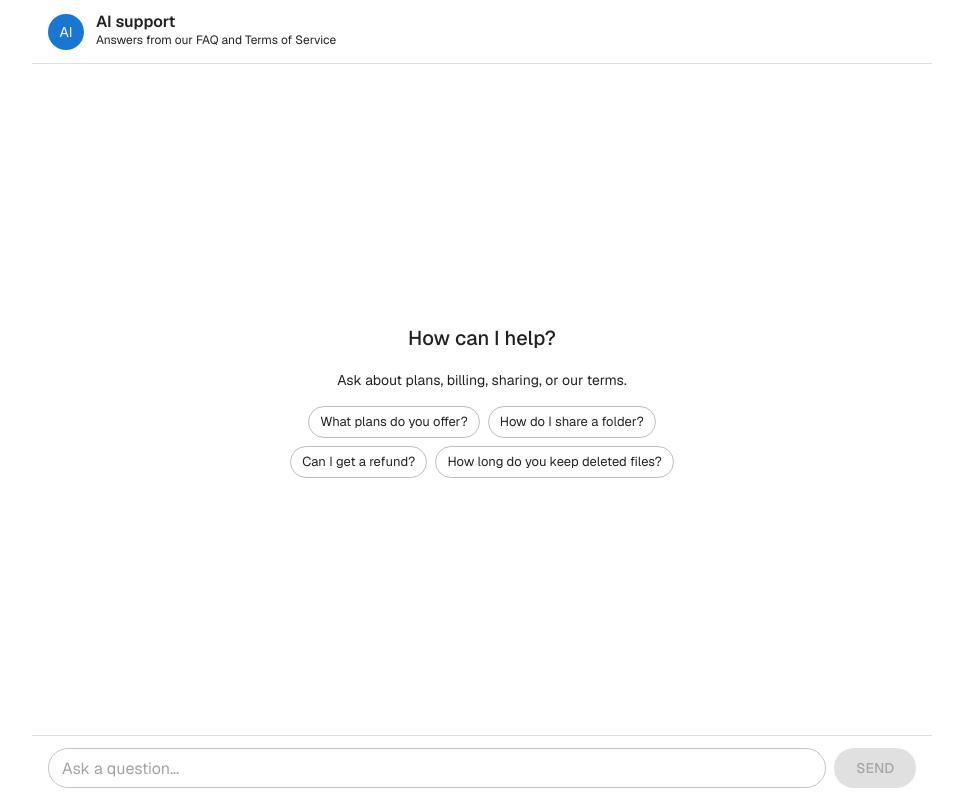
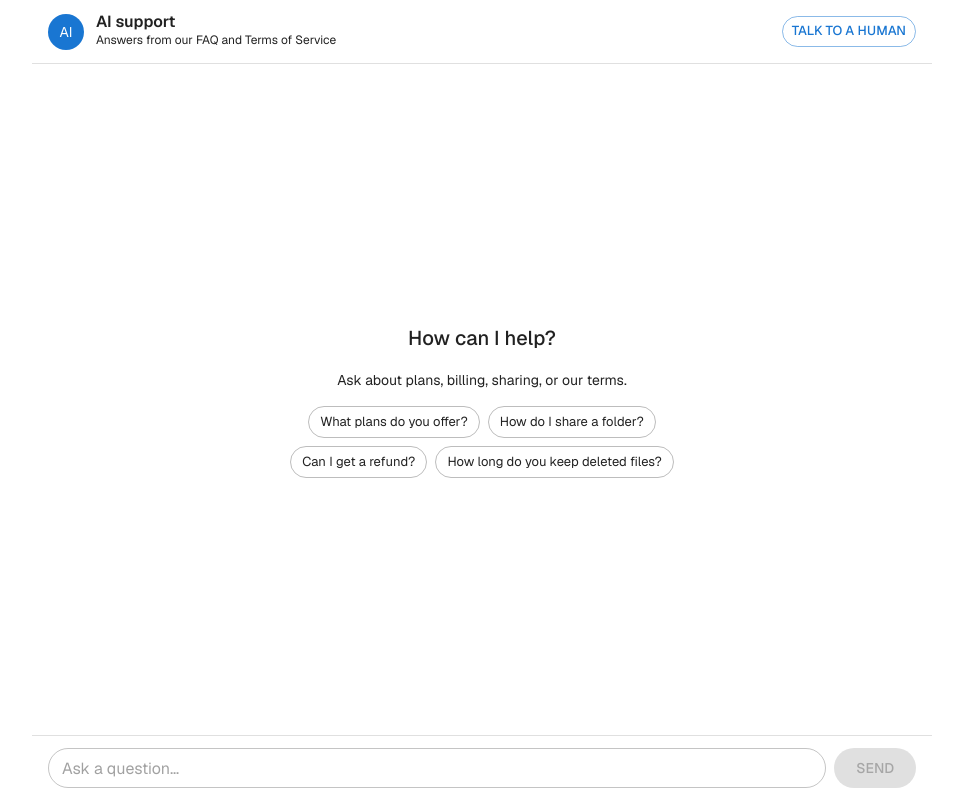
Before and after one commit to Jkotoun/ai-chat, a Next.js app in the folder frontend/: page / in a window 1280 px wide. Shown: the whole page, without its empty margins (158-1121 px from the left). Built offline with nearby package versions, Linux system fonts and the light colour scheme; no server answers; what @mui/material-nextjs would draw is missing.

Commit message:
feat(frontend): add a Talk to a human button to the chat header

```diff
--- a/frontend/src/features/chat/Chat.tsx
+++ b/frontend/src/features/chat/Chat.tsx
@@ -15,7 +15,7 @@ export default function Chat() {
   return (
     <Container maxWidth="md" disableGutters sx={{ height: "100dvh" }}>
       <Stack sx={{ height: 1 }}>
-        <ChatHeader />
+        <ChatHeader disabled={isAnswering} onAsk={ask} />
         <Stack sx={{ flex: 1, overflowY: "auto", px: 2, py: 3 }}>
           {hasMessages ? <MessageList messages={messages} /> : <EmptyState onAsk={ask} />}
         </Stack>
--- a/frontend/src/features/chat/ChatHeader.tsx
+++ b/frontend/src/features/chat/ChatHeader.tsx
@@ -1,8 +1,13 @@
 import Avatar from "@mui/material/Avatar";
+import Button from "@mui/material/Button";
 import Stack from "@mui/material/Stack";
 import Typography from "@mui/material/Typography";
+import { ESCALATION_QUESTION } from "./messages";
+import { PILL_RADIUS } from "./styles";
 
-export default function ChatHeader() {
+type ChatHeaderProps = { disabled: boolean; onAsk: (question: string) => void };
+
+export default function ChatHeader({ disabled, onAsk }: ChatHeaderProps) {
   return (
     <Stack
       direction="row"
@@ -16,7 +21,7 @@ export default function ChatHeader() {
       }}
     >
       <Avatar sx={{ bgcolor: "primary.main", width: 36, height: 36, fontSize: 14 }}>AI</Avatar>
-      <Stack>
+      <Stack sx={{ flex: 1 }}>
         <Typography variant="subtitle1" component="h1" sx={{ fontWeight: 600, lineHeight: 1.2 }}>
           AI support
         </Typography>
@@ -24,6 +29,15 @@ export default function ChatHeader() {
           Answers from our FAQ and Terms of Service
         </Typography>
       </Stack>
+      <Button
+        variant="outlined"
+        size="small"
+        disabled={disabled}
+        onClick={() => onAsk(ESCALATION_QUESTION)}
+        sx={{ borderRadius: PILL_RADIUS, flexShrink: 0 }}
+      >
+        Talk to a human
+      </Button>
     </Stack>
   );
 }
--- a/frontend/src/features/chat/QuestionForm.tsx
+++ b/frontend/src/features/chat/QuestionForm.tsx
@@ -2,10 +2,10 @@ import Button from "@mui/material/Button";
 import Stack from "@mui/material/Stack";
 import TextField from "@mui/material/TextField";
 import { useState, type FormEvent } from "react";
+import { PILL_RADIUS } from "./styles";
 
 // Matches the backend's ChatRequest limit.
 const MAX_QUESTION_LENGTH = 2000;
-const PILL_RADIUS = 999;
 
 type QuestionFormProps = { disabled: boolean; onAsk: (question: string) => void };
 
--- a/frontend/src/features/chat/messages.ts
+++ b/frontend/src/features/chat/messages.ts
@@ -18,6 +18,8 @@ export type Message = Question | Answer;
 // Match the backend's ChatRequest limits.
 export const MAX_HISTORY_MESSAGES = 20;
 export const MAX_HISTORY_CONTENT_LENGTH = 4000;
+
+export const ESCALATION_QUESTION = "I'd like to talk to a human support agent.";
 
 export const INTERRUPTED_ERROR = "The answer could not be completed, please try again.";
 
--- /dev/null
+++ b/frontend/src/features/chat/styles.ts
@@ -0,0 +1 @@
+export const PILL_RADIUS = 999;
```
